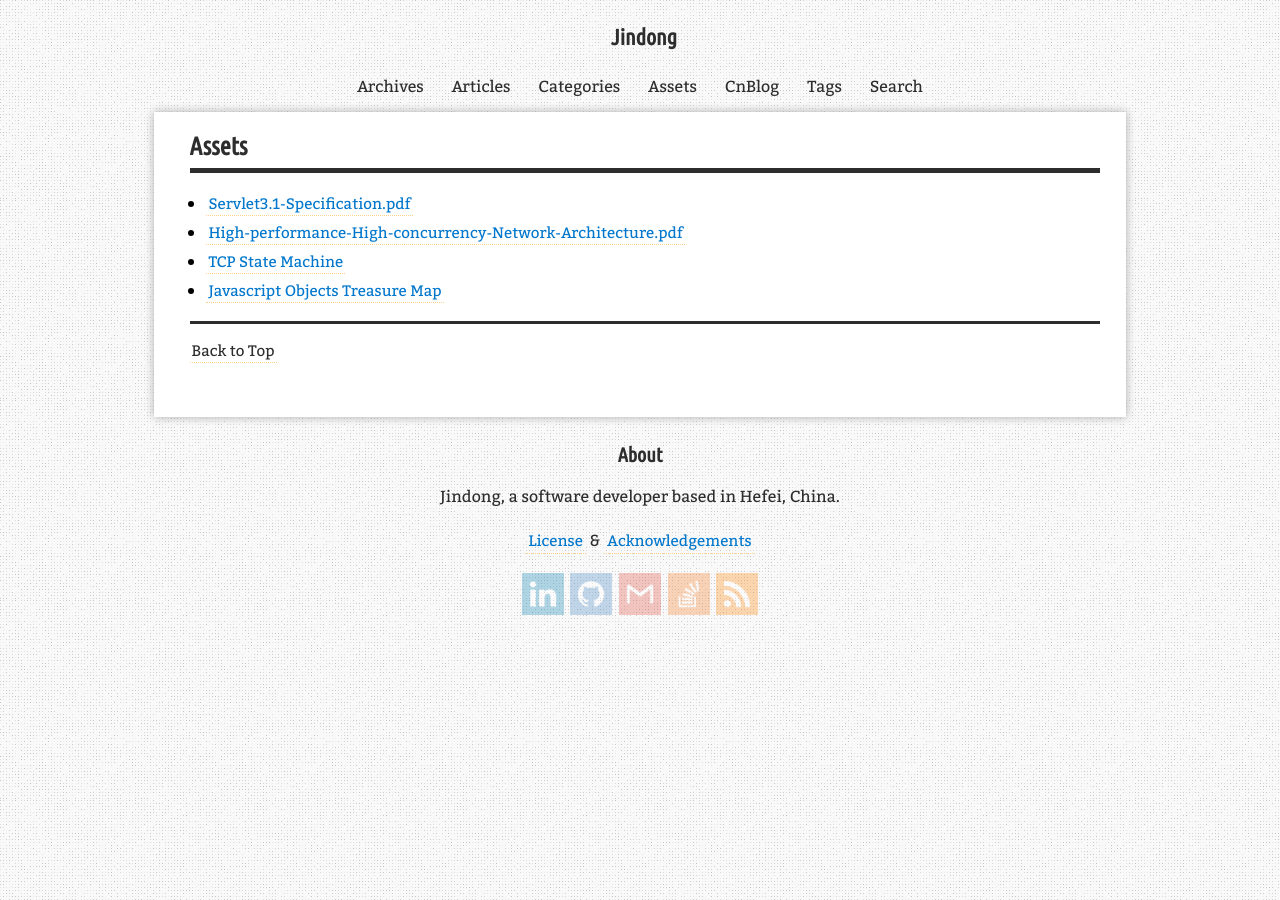
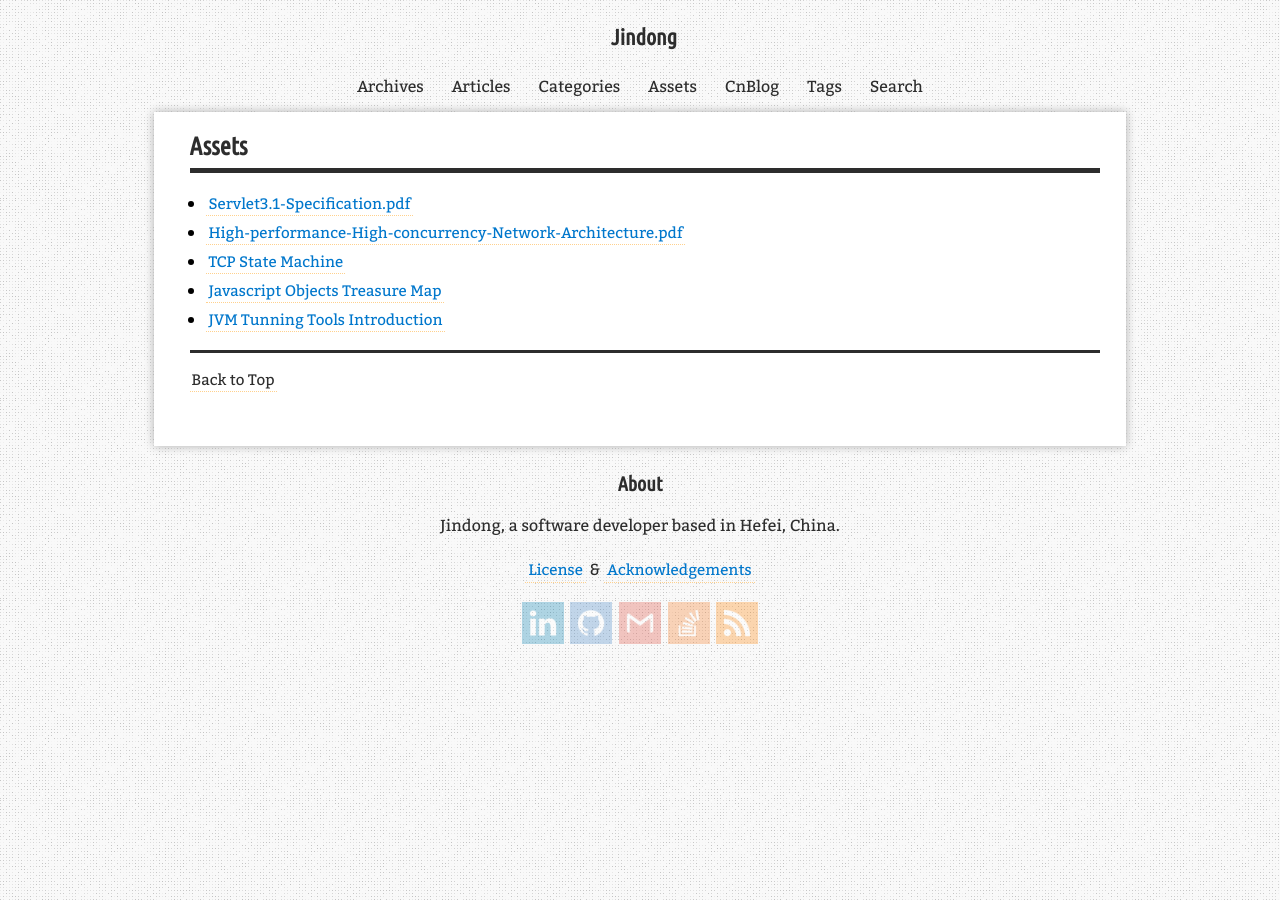
Before and after one commit to zhanjindong/zhanjindong.github.io, a Jekyll site: the page assets/index.html, which Jekyll copies as it is, in a window 1280 px wide. Built offline with Jekyll 4.4.1, drawn with Linux system fonts in a browser that asks for light colours; nearby versions of some CDN libraries; comment, search, counter and statistics services are not loaded.

Commit message:
add assets

```diff
--- a/assets/index.html
+++ b/assets/index.html
@@ -132,6 +132,9 @@ ga('send', 'pageview');
     </li>
 	<li>
 	  <a href="/assets/images/original/js-objects-treasure-map.png">Javascript Objects Treasure Map</a>
+    </li>
+	<li>
+	  <a href="/assets/pdf/JVM-Tunning-Tools-Introduction.pdf">JVM Tunning Tools Introduction</a>
     </li>
 </ul>
                 </div><!-- entry-content -->
```
